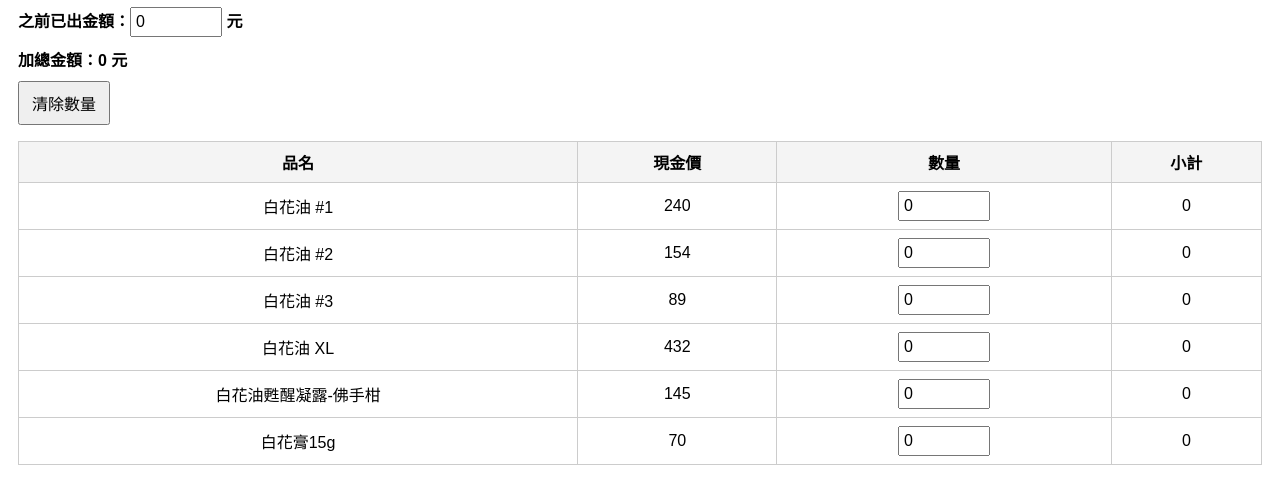
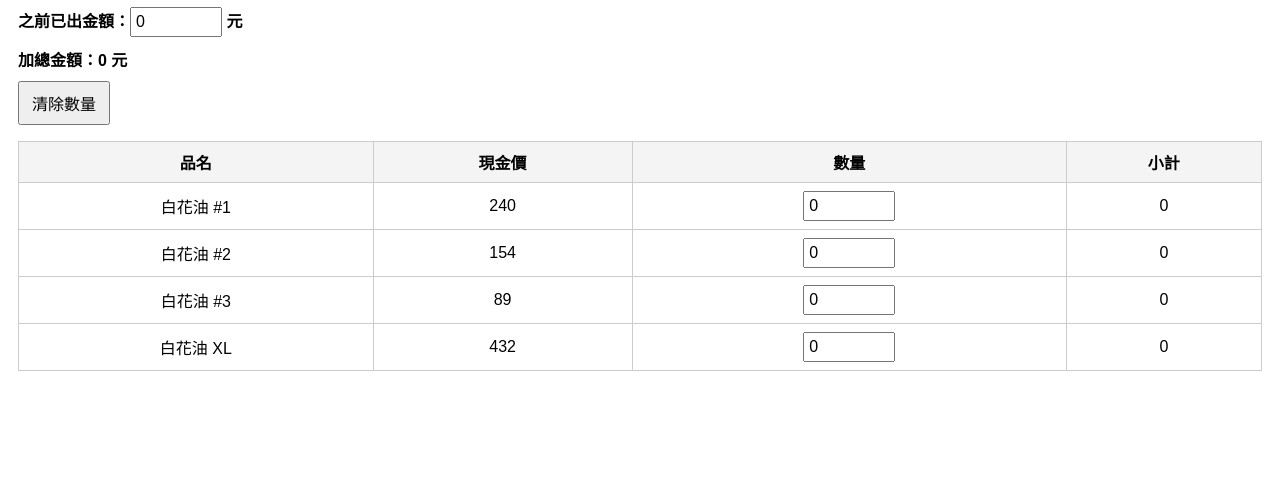
Before and after one commit to taic73162/whiteflower-calculator, a plain HTML site: page index.html in a window 1280 px wide. Shown: the part 120-624 px from the top of the page. Drawn offline with Linux system fonts and the light colour scheme.

Commit message:
Update index.html

```diff
--- a/index.html
+++ b/index.html
@@ -108,16 +108,6 @@
         <td data-label="數量"><input type="number" min="0" value="0" data-price="432"></td>
         <td class="subtotal" data-label="小計">0</td>
       </tr>
-      <tr>
-        <td data-label="品名">白花油甦醒凝露-佛手柑</td><td data-label="現金價">145</td>
-        <td data-label="數量"><input type="number" min="0" value="0" data-price="145"></td>
-        <td class="subtotal" data-label="小計">0</td>
-      </tr>
-      <tr>
-        <td data-label="品名">白花膏15g</td><td data-label="現金價">70</td>
-        <td data-label="數量"><input type="number" min="0" value="0" data-price="100"></td>
-        <td class="subtotal" data-label="小計">0</td>
-      </tr>
     </tbody>
   </table>
 
```
